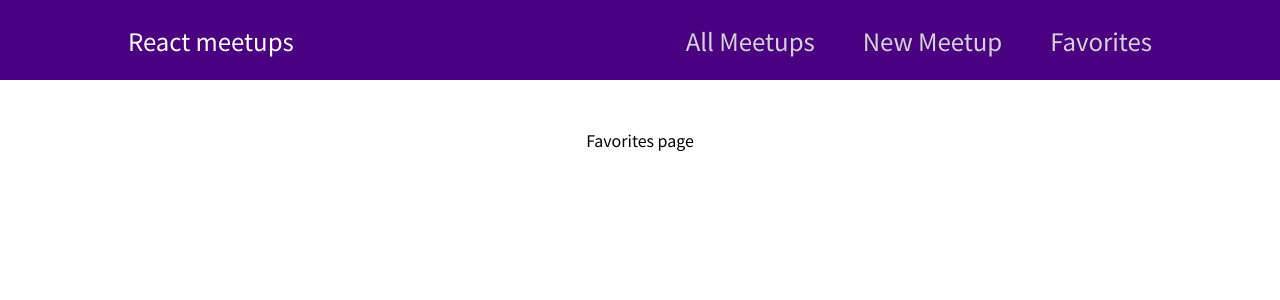
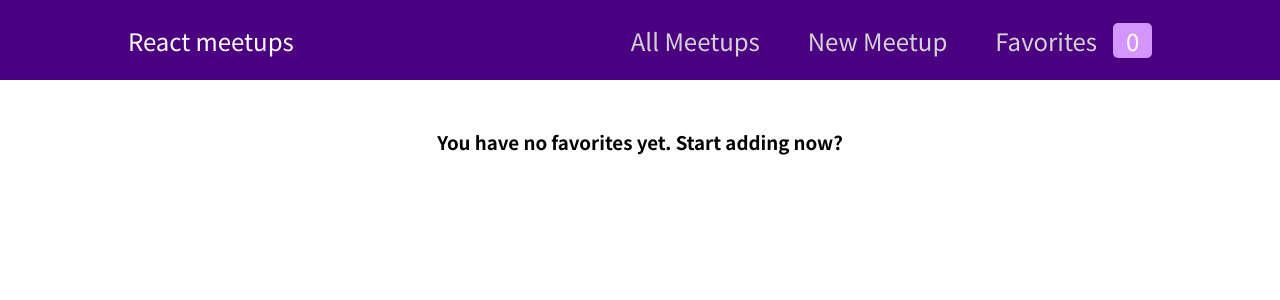
Before and after one commit to igorg-rc/react-crush-course, a React (Create React App) app: page /favorites in a window 1280 px wide. Shown: the top 300 px of the page. Built offline with nearby package versions, Linux system fonts and the light colour scheme; no server answers.

Commit message:
add context to add items into the favorites and remove them

```diff
--- a/src/components/Meetups/MeetupItem/MeetupItem.js
+++ b/src/components/Meetups/MeetupItem/MeetupItem.js
@@ -1,8 +1,24 @@
+import { useContext } from 'react'
 import classes from './MeetupItem.module.css'
 import { Card } from '../../UI/Card/Card'
+import FavoritesContext from '../../../store/FavoritesContext'
 
 export const MeetupItem = props => {
-  const { image, title, description, address } = props
+  const { id, image, title, description, address } = props
+
+  const favoritesCtx = useContext(FavoritesContext)
+
+  const itemIsFavorite = favoritesCtx.itemIsFavorite(id)
+
+  const toggleFavoriteStatusHandler = () => {
+    if (itemIsFavorite) {
+      favoritesCtx.removeFavorite(id)
+    } else {
+      favoritesCtx.addFavorite({
+        id, title, description, image, address
+      })
+    }
+  }
 
   return (
       <li className={classes.Item}>
@@ -15,7 +31,7 @@ export const MeetupItem = props => {
             <address>{address}</address>
             <p>{description}</p>
             <div className={classes.Actions}>
-              <button>To favorites</button>
+              <button onClick={toggleFavoriteStatusHandler}>{ itemIsFavorite ? 'Remove from favorites' : 'Add to favorites' }</button>
             </div>
           </div>
         </Card>
--- a/src/components/layout/MainNavigation/MainNavigation.js
+++ b/src/components/layout/MainNavigation/MainNavigation.js
@@ -1,7 +1,11 @@
 import { Link } from 'react-router-dom'
+import { useContext } from 'react'
 import classes from './MainNavigation.module.css'
+import FavoritesContext from '../../../store/FavoritesContext'
 
 export default function MainNavigation() {
+  const favoritesCtx = useContext(FavoritesContext)
+
   return (
     <>
       <header className={classes.Header}>
@@ -15,7 +19,10 @@ export default function MainNavigation() {
               <Link to="/new-meetup">New Meetup</Link>
             </li>
             <li>
-              <Link to="/favorites">Favorites</Link>
+              <Link to="/favorites"
+              >Favorites
+              <span className={classes.Badge}>{ favoritesCtx.totalFavorites }</span>
+              </Link>
             </li>
           </ul>
         </nav>
--- a/src/components/layout/MainNavigation/MainNavigation.module.css
+++ b/src/components/layout/MainNavigation/MainNavigation.module.css
@@ -39,9 +39,9 @@
 }
 
 .Badge {
-  background-color: #cc2062;
+  background-color: #D396FF;
   color: white;
-  border-radius: 12px;
-  padding: 0 1rem;
-  margin-left: 0.5rem;
+  border-radius: 5px;
+  padding: 0 0.8rem;
+  margin-left: 1rem;
 }
--- a/src/index.js
+++ b/src/index.js
@@ -1,20 +1,15 @@
-import React from 'react';
 import ReactDOM from 'react-dom';
 import './index.css';
 import App from './App';
-import reportWebVitals from './reportWebVitals';
 import { BrowserRouter as Router } from 'react-router-dom'
+import { FavoritesContextProvider } from './store/FavoritesContext'
+// import FavoriteContext from './store/FavoritesContext'
 
 ReactDOM.render(
-  <React.StrictMode>
+  <FavoritesContextProvider>
     <Router>
       <App />
     </Router>
-  </React.StrictMode>,
+  </FavoritesContextProvider>,
   document.getElementById('root')
 );
-
-// If you want to start measuring performance in your app, pass a function
-// to log results (for example: reportWebVitals(console.log))
-// or send to an analytics endpoint. Learn more: https://bit.ly/CRA-vitals
-reportWebVitals();
--- a/src/pages/Favorites.js
+++ b/src/pages/Favorites.js
@@ -1,7 +1,24 @@
+import { useContext } from 'react'
+
+import FavoritesContext from '../store/FavoritesContext'
+import { MeetupList } from '../components/Meetups/meetupList/MeetupList'
+
 export default function Favorites() {
-  return (
-    <>
-      <div>Favorites page</div>
-    </>
-  )
+  const favoritesCtx = useContext(FavoritesContext)
+
+  let content
+
+  if (favoritesCtx.totalFavorites === 0) {
+    content = <h3>You have no favorites yet. Start adding now?</h3>
+  } else {
+    content = <div>
+                <h3>My favorites meetups</h3>
+                <MeetupList meetups={favoritesCtx.favorites} />
+              </div>
+  }
+
+  return  <section>
+            { content }
+          </section>
+
 }
--- /dev/null
+++ b/src/store/FavoritesContext.js
@@ -0,0 +1,43 @@
+import { createContext, useState } from 'react'
+
+const FavoritesContext = createContext({
+  favorites: [],
+  totalFavorites: 0,
+  addFavorite: (favoriteMeetup) => {},
+  removeFavorite: (meetupId) => {},
+  itemIsFavorite: (meetupId) => {}
+})
+
+export const FavoritesContextProvider = props => {
+  const [userFavorites, setUserFavorites] = useState([])
+
+  const addFavoriteHandler = favoriteMeetup => {
+    setUserFavorites(prevUserFavorites => {
+      return prevUserFavorites.concat(favoriteMeetup)
+    })
+  }
+
+  const removeFavoriteHandler = meetupId => {
+    setUserFavorites(prevUserFavorites => {
+      return prevUserFavorites.filter(meetup => meetup.id !== meetupId)
+    })
+  }
+
+  const itemIsFavoriteHandler = meetupId => {
+    return userFavorites.some(meetup => meetup.id === meetupId)
+  }
+
+  const context = {
+    favorites: userFavorites,
+    totalFavorites: userFavorites.length,
+    addFavorite: addFavoriteHandler,
+    removeFavorite: removeFavoriteHandler,
+    itemIsFavorite: itemIsFavoriteHandler
+  }
+
+  return <FavoritesContext.Provider value={context}>
+    { props.children }
+  </FavoritesContext.Provider>
+}
+
+export default FavoritesContext
```
Also changed, not shown: src/pages/NewMeetup.js (line endings or trailing spaces).
